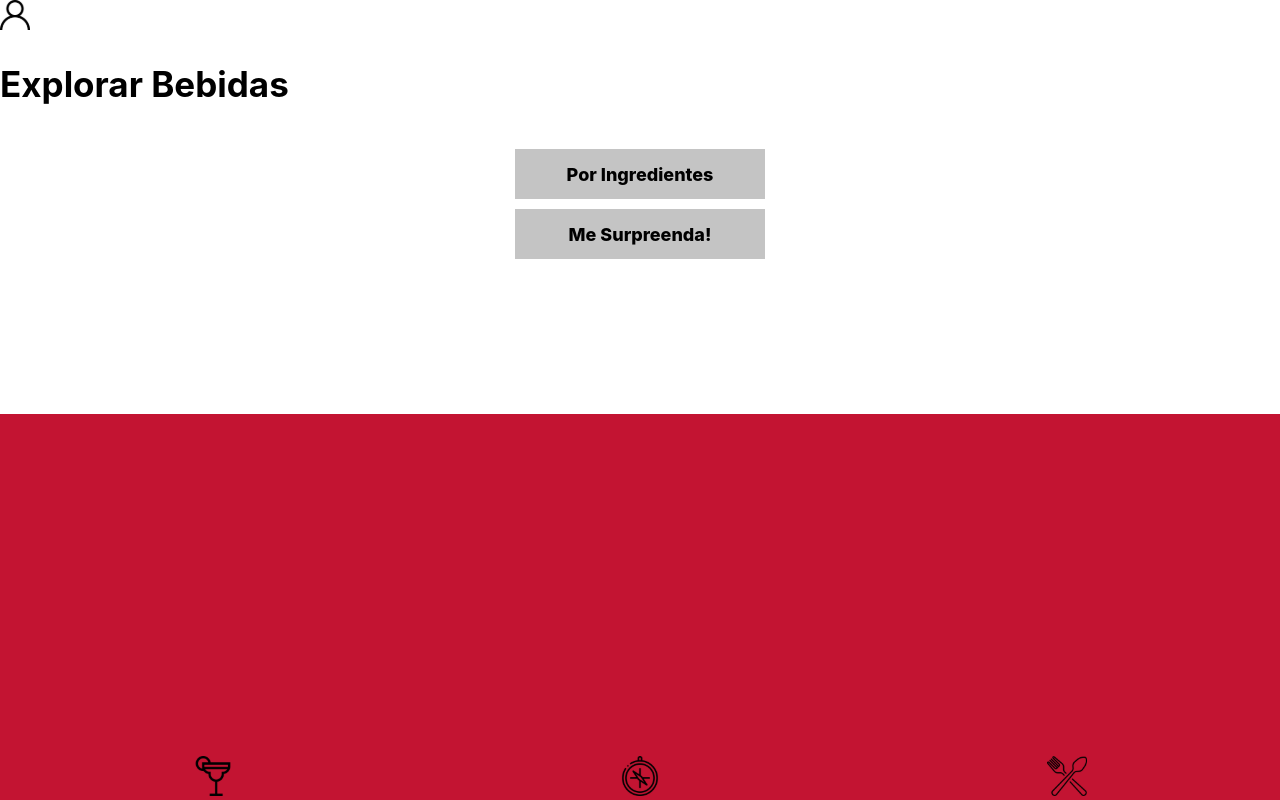
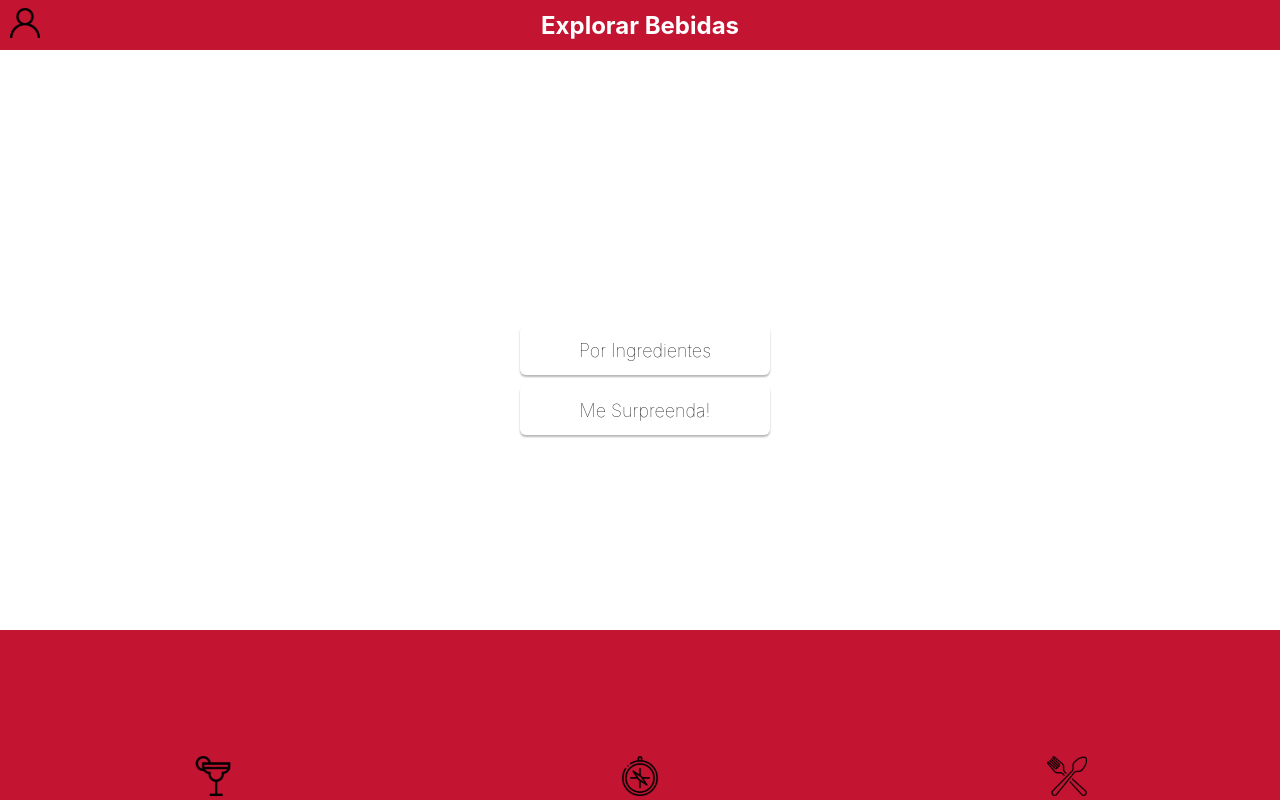
Before and after one commit to riquelmebandeira/projeto-recipes-app, a React (Create React App) app: page /explorar/bebidas in a window 1280 px wide. Built offline with nearby package versions, Linux system fonts and the light colour scheme; no server answers.

Commit message:
feat: estiliza as páginas de exploração

```diff
--- a/src/pages/Explorar.jsx
+++ b/src/pages/Explorar.jsx
@@ -3,7 +3,7 @@ import { useHistory } from 'react-router';
 import Footer from '../components/Footer';
 import Header from '../components/Header';
 
-import '../styles/esplorar.css';
+import '../styles/Explorar.css';
 
 export default function Explorar() {
   const history = useHistory();
@@ -17,9 +17,10 @@ export default function Explorar() {
   };
 
   return (
-    <section className="content-container">
-      <Header title="Explorar" showSearchBtn={ false } />
-      <section className="box">
+    <>
+      <Header title="Explorar" showSearchBtn={ false } className="alternative-header" />
+      <main className="explore-page-container">
+        <section className="explore-options">
           <button
             type="button"
             name="comidas"
@@ -40,6 +41,7 @@ export default function Explorar() {
           </button>
         </section>
         <Footer />
-    </section>
+      </main>
+    </>
   );
 }
--- a/src/pages/ExplorarBebidas.jsx
+++ b/src/pages/ExplorarBebidas.jsx
@@ -23,9 +23,14 @@ export default function ExplorarBebidas() {
   };
 
   return (
-    <section className="content-container">
-      <Header title="Explorar Bebidas" showSearchBtn={ false } />
-      <section className="box">
+    <>
+      <Header
+        title="Explorar Bebidas"
+        showSearchBtn={ false }
+        className="alternative-header"
+      />
+      <main className="explore-page-container">
+        <section className="explore-options">
           <button
             type="button"
             data-testid="explore-by-ingredient"
@@ -43,7 +48,8 @@ export default function ExplorarBebidas() {
             Me Surpreenda!
           </button>
         </section>
+      </main>
       <Footer />
-    </section>
+    </>
   );
 }
--- a/src/pages/ExplorarComidas.jsx
+++ b/src/pages/ExplorarComidas.jsx
@@ -27,9 +27,14 @@ export default function ExplorarComidas() {
   };
 
   return (
-    <section className="content-container">
-      <Header title="Explorar Comidas" showSearchBtn={ false } />
-      <section className="box">
+    <>
+      <Header
+        title="Explorar Comidas"
+        showSearchBtn={ false }
+        className="alternative-header"
+      />
+      <main className="explore-page-container">
+        <section className="explore-options">
           <button
             type="button"
             data-testid="explore-by-ingredient"
@@ -55,7 +60,8 @@ export default function ExplorarComidas() {
             Me Surpreenda!
           </button>
         </section>
+      </main>
       <Footer />
-    </section>
+    </>
   );
 }
--- /dev/null
+++ b/src/styles/Explorar.css
@@ -0,0 +1,23 @@
+.explore-page-container {
+  background-color: white;
+  padding-bottom: 580px;
+}
+
+.explore-options {
+  align-items: center;
+  display: flex;
+  flex-direction: column;
+  left: 50vw;
+  margin: -80px 0 -10px -125px;
+  position: fixed;
+  top: 50vh;
+}
+
+.explore-options > button {
+  background-color: white;
+  border: none;
+  border-radius: 6px;
+  box-shadow: 0 2px 2px rgb(184, 184, 184);
+  font-size: 18px;
+  font-weight: 100;
+}
```
Also changed, not shown: src/styles/esplorar.css (deleted, +0 -17 lines). Lines whose indentation alone changed are shown as unchanged.
